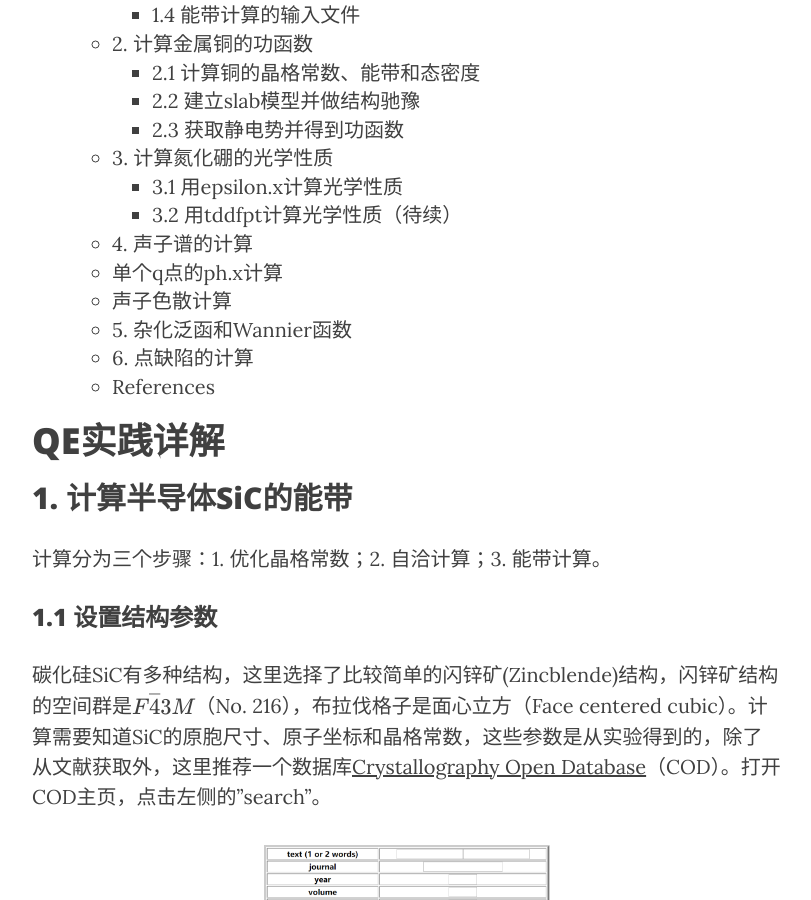
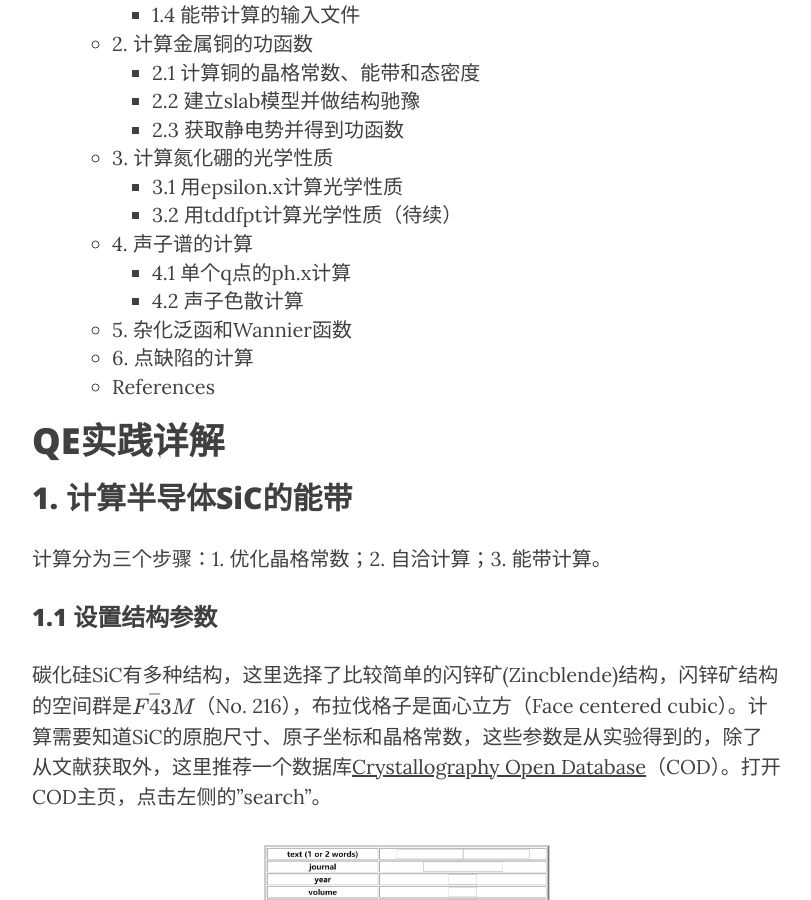
Before and after one commit to yyyu200/DFTbook, a Jekyll site: the page built from _posts/2019-04-01-HandsOn.md, in a window 1280 px wide and 900 px high, scrolled down 411 px. Shown: the whole window, without its empty margins (233-1044 px from the left). Built offline with Jekyll 4.4.1, drawn with Linux system fonts in a browser that asks for light colours; nearby versions of some CDN libraries; formulas are drawn with MathJax 3; comment, search, counter and statistics services are not loaded; some of the changed text lies outside the part shown.

Commit message:
modify at20190604-17:02:47-aliyun

````diff
--- a/_posts/2019-04-01-HandsOn.md
+++ b/_posts/2019-04-01-HandsOn.md
@@ -803,7 +803,7 @@ K_POINTS {automatic}
 11 11 11 1 1 1
 ```
 
-## 单个q点的ph.x计算
+### 4.1 单个q点的ph.x计算
 
 以下文件保存为ph.inp，运行```ph.x < ph.inp > ph.out```
 
@@ -841,7 +841,7 @@
   filout='dynmat.dat'
 /
 ```
-## 声子色散计算
+### 4.2 声子色散计算
 
 ## 5. 杂化泛函和Wannier函数
 
````
